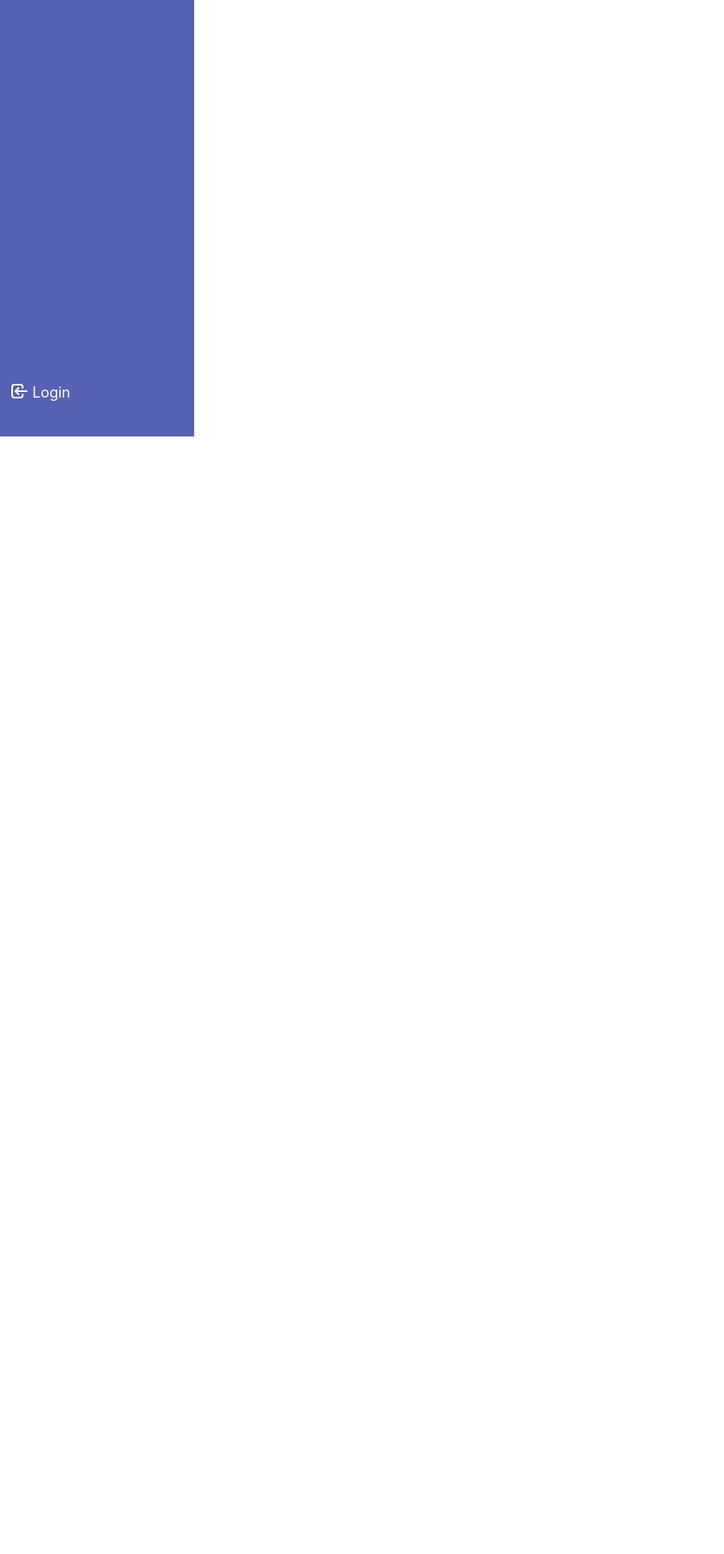
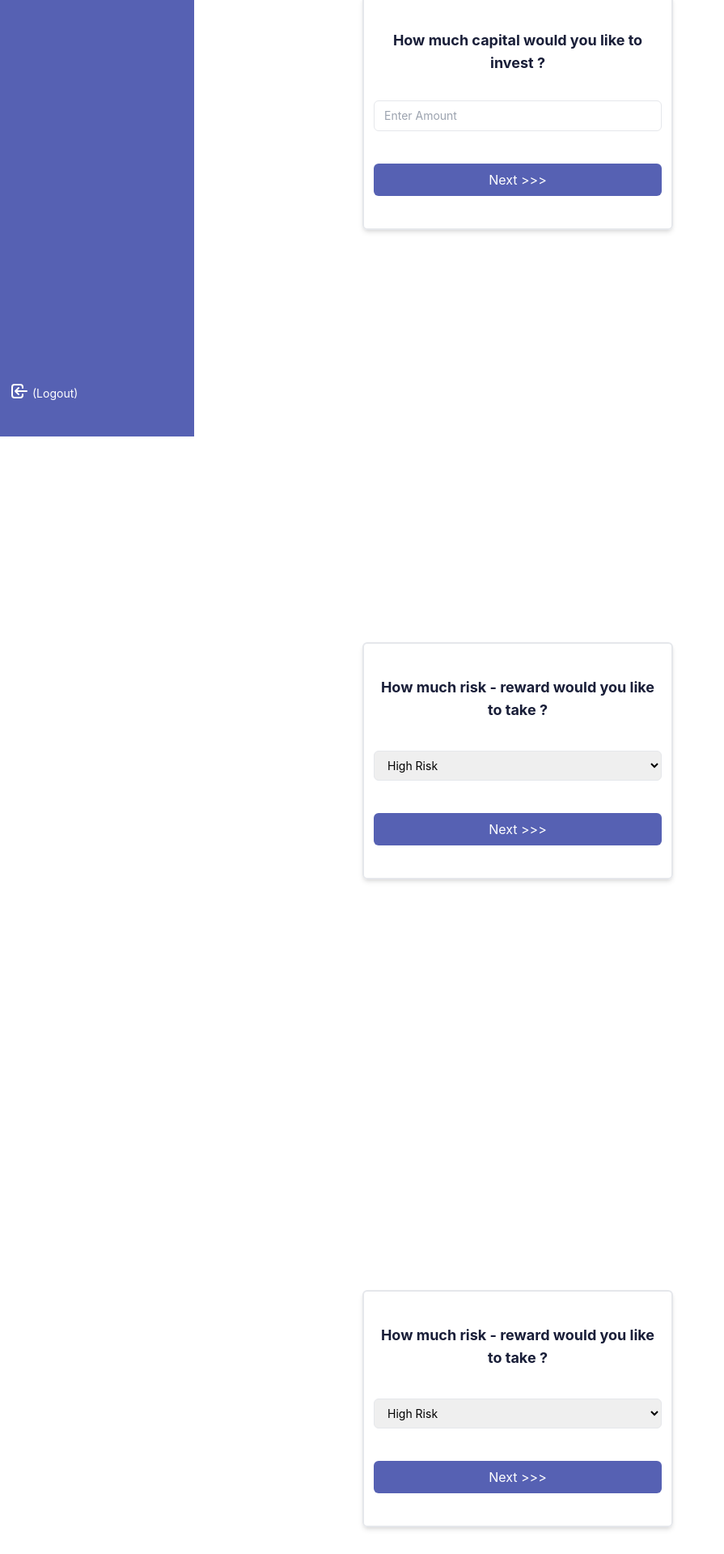
Before and after one commit to AMLCapstoneProjectTerm3/financial-advisor-frontend, a React (Create React App) app: page /dashboard in a window 1280 px wide. Shown: the part 261-2180 px from the top of the page at 81% size, without its empty margins (0-895 px from the left). Before the commit the page ends 800 px from the top, so only its background shows below. Built offline with nearby package versions, Linux system fonts and the light colour scheme; no server answers; sample sign-in values are in the browser's storage.

Commit message:
Added dashboard and Username on login at sidebar

```diff
--- a/src/api.js
+++ b/src/api.js
@@ -1,7 +1,7 @@
 export const URLs = {
     deployment: 'https://financialadvisorapi.herokuapp.com',
     staging: 'https://financialadvisorstagingapi.herokuapp.com',
-    development: 'http:localhost:8001'
+    development: 'http://localhost:8000'
 }
 
 export const BASE_URL = URLs.staging
@@ -10,5 +10,6 @@ export const API = {
     TEST: '/tests',
     LOGIN: '/login',
     SIGNUP: '/register',
-    PROTECTEDTEST: '/protected'
+    PROTECTEDTEST: '/protected',
+    USERDETAILS: '/userdetails'
 }
--- a/src/components/SideNavBar.js
+++ b/src/components/SideNavBar.js
@@ -1,16 +1,30 @@
+import Axios from "../services/axios";
 import React, { Component } from "react";
 import Logo from "./Logo";
+import { API } from "../api";
 
 export default class SideNavBar extends Component {
 
   state = {
-    isLoggedin: false
+    isLoggedin: false,
+    displayName: ""
   }
 
   componentDidMount = () => {
     if(JSON.parse(localStorage.getItem('token'))){
       this.setState({ isLoggedin: true });
     }
+
+    Axios("GET", API.USERDETAILS, true, )
+    .then((res) => {
+      console.log("res from get user details", res?.data?.Data?.displayName)
+      if(res?.data?.Data?.displayName){
+        this.setState({ displayName: res?.data?.Data?.displayName });
+      }
+    })
+    .catch((err) => {
+      console.log("error from get user details", err)
+    })
   }
 
   /**
@@ -19,11 +33,19 @@ export default class SideNavBar extends Component {
   onToggleButtonClicked = () => {
     document.getElementById('toggle-sidebar').classList.toggle('-translate-x-full')
   };
+
+  /**
+   * Logging out
+   */
+  onLogoutClicked = () => {
+    localStorage.removeItem('token')
+    window.location = '/login'
+  }
   render() {
     return (
       <div className="sidebar flex">
         {/* -------------- Sidebar -------------- */}
-        <div id="toggle-sidebar" className="z-50 absolute inset-y-0 left-0 transition -translate-x-full sm:relative sm:translate-x-0 flex flex-col justify-between py-2 nav w-60 bg-skin-fill text-gray-100">
+        <div id="toggle-sidebar" className="z-50 fixed inset-y-0 left-0 transition -translate-x-full sm:translate-x-0 flex flex-col justify-between py-2 nav w-60 bg-skin-fill text-gray-100">
           <div className="flex flex-col">
             <div className="px-3 py-3 mb-6">
               <Logo />
@@ -58,7 +80,9 @@ export default class SideNavBar extends Component {
                   d="M11 16l-4-4m0 0l4-4m-4 4h14m-5 4v1a3 3 0 01-3 3H6a3 3 0 01-3-3V7a3 3 0 013-3h7a3 3 0 013 3v1"
                 />
               </svg>
-              <div className="">Login</div>
+              {!this.state.isLoggedin && <div className="">Login</div>}
+              {this.state.isLoggedin && <div className="" onClick={this.onLogoutClicked.bind(this)}>{this.state.displayName} <span className="text-sm">(Logout)</span></div>}
+              {/* {this.state.isLoggedin && <div className="" onClick={this.onLogoutClicked.bind(this)} >Logout</div>} */}
             </div>
           </div>
         </div>
--- /dev/null
+++ b/src/components/StepOne.js
@@ -0,0 +1,46 @@
+import React, { Component } from "react";
+
+export default class StepOne extends Component {
+  stepOneComplete = () => {
+    const anchor = document.querySelector('#stepTwo')
+    anchor.scrollIntoView({ behavior: 'smooth', block: 'center' })
+  };
+
+
+  render() {
+    return (
+      <div className="w-full h-screen flex flex-center justify-center mt-10 sm:m-0">
+        <div className="wrapper flex flex-col my-auto w-72 sm:w-96 px-3 py-10 rounded-md border-2 shadow-md">
+          <div className="text-skin-dark text-center font-bold text-lg mb-4">
+            How much capital would you like to invest ?
+          </div>
+          <div className="my-4">
+            <div className="mb-3">
+              <input
+                id="capital"
+                name="capital"
+                type="number"
+                required
+                className="appearance-none rounded-md relative text-xs sm:text-sm block w-full px-3 py-2 border  rounded-t-md focus:outline-none focus:ring-indigo-500 focus:border-skin-dark focus:z-10 sm:text-sm"
+                placeholder="Enter Amount"
+                // onChange={this.changeFormValues.bind(this)}
+                // value={this.state.email}
+                onFocus={(e) => this.setState({ isError: false })}
+              />
+            </div>
+          </div>
+
+          <div className="mt-3">
+            <button
+              //   disabled={!this.state.allRequiredFields}
+              onClick={this.stepOneComplete.bind(this)}
+              className="bg-skin-button rounded-md w-full text-skin-light px-4 py-2 text-base"
+            >
+              Next >>>
+            </button>
+          </div>
+        </div>
+      </div>
+    );
+  }
+}
--- /dev/null
+++ b/src/components/StepThree.js
@@ -0,0 +1,42 @@
+import React, { Component } from "react";
+
+export default class StepThree extends Component {
+  stepOneComplete = () => {
+    const anchor = document.querySelector("#stepThree");
+    anchor.scrollIntoView({ behavior: "smooth", block: "center" });
+  };
+
+  render() {
+    return (
+      <div
+        id="stepThree"
+        className="w-full h-screen flex flex-center justify-center mt-10 sm:m-0"
+      >
+        <div className="wrapper flex flex-col my-auto w-72 sm:w-96 px-3 py-10 rounded-md border-2 shadow-md">
+          <div className="text-skin-dark text-center font-bold text-lg mb-4">
+            How much risk - reward would you like to take ?
+          </div>
+          <div className="my-4">
+            <div className="mb-3">
+              <select class="form-select mt-1 rounded-md relative text-xs sm:text-sm block w-full px-3 py-2 border  rounded-t-md focus:outline-none focus:ring-indigo-500 focus:border-skin-dark focus:z-10 sm:text-sm">
+                <option>High Risk</option>
+                <option>Average Risk</option>
+                <option>Low Risk</option>
+              </select>
+            </div>
+          </div>
+
+          <div className="mt-3">
+            <button
+              //   disabled={!this.state.allRequiredFields}
+              onClick={this.stepOneComplete.bind(this)}
+              className="bg-skin-button rounded-md w-full text-skin-light px-4 py-2 text-base"
+            >
+              Next >>>
+            </button>
+          </div>
+        </div>
+      </div>
+    );
+  }
+}
--- /dev/null
+++ b/src/components/StepTwo.js
@@ -0,0 +1,42 @@
+import React, { Component } from "react";
+
+export default class StepTwo extends Component {
+  stepOneComplete = () => {
+    const anchor = document.querySelector("#stepThree");
+    anchor.scrollIntoView({ behavior: "smooth", block: "center" });
+  };
+
+  render() {
+    return (
+      <div
+        id="stepTwo"
+        className="w-full h-screen flex flex-center justify-center mt-10 sm:m-0"
+      >
+        <div className="wrapper flex flex-col my-auto w-72 sm:w-96 px-3 py-10 rounded-md border-2 shadow-md">
+          <div className="text-skin-dark text-center font-bold text-lg mb-4">
+            How much risk - reward would you like to take ?
+          </div>
+          <div className="my-4">
+            <div className="mb-3">
+              <select class="form-select mt-1 rounded-md relative text-xs sm:text-sm block w-full px-3 py-2 border  rounded-t-md focus:outline-none focus:ring-indigo-500 focus:border-skin-dark focus:z-10 sm:text-sm">
+                <option>High Risk</option>
+                <option>Average Risk</option>
+                <option>Low Risk</option>
+              </select>
+            </div>
+          </div>
+
+          <div className="mt-3">
+            <button
+              //   disabled={!this.state.allRequiredFields}
+              onClick={this.stepOneComplete.bind(this)}
+              className="bg-skin-button rounded-md w-full text-skin-light px-4 py-2 text-base"
+            >
+              Next >>>
+            </button>
+          </div>
+        </div>
+      </div>
+    );
+  }
+}
--- a/src/pages/Dashboard.js
+++ b/src/pages/Dashboard.js
@@ -1,5 +1,8 @@
 import React, { Component } from 'react'
 import { API } from '../api'
+import StepOne from '../components/StepOne'
+import StepThree from '../components/StepThree'
+import StepTwo from '../components/StepTwo'
 import Axios from '../services/axios'
 
 export default class Dashboard extends Component {
@@ -13,7 +16,11 @@ export default class Dashboard extends Component {
   }
   render() {
     return (
-      <div>This is Dashboard</div>
+      <div>
+        <StepOne />
+        <StepTwo />
+        <StepThree />
+      </div>
     )
   }
 }
--- a/src/services/axios.js
+++ b/src/services/axios.js
@@ -23,6 +23,8 @@ const Axios = async (Method, URL, isPrivate, data = {}) => {
       if (Method !== "GET") {
         Object.assign(config, { data: data });
       }
+
+      console.log("config: " , config);
       return await axios(config);
     }
   } else {
```
